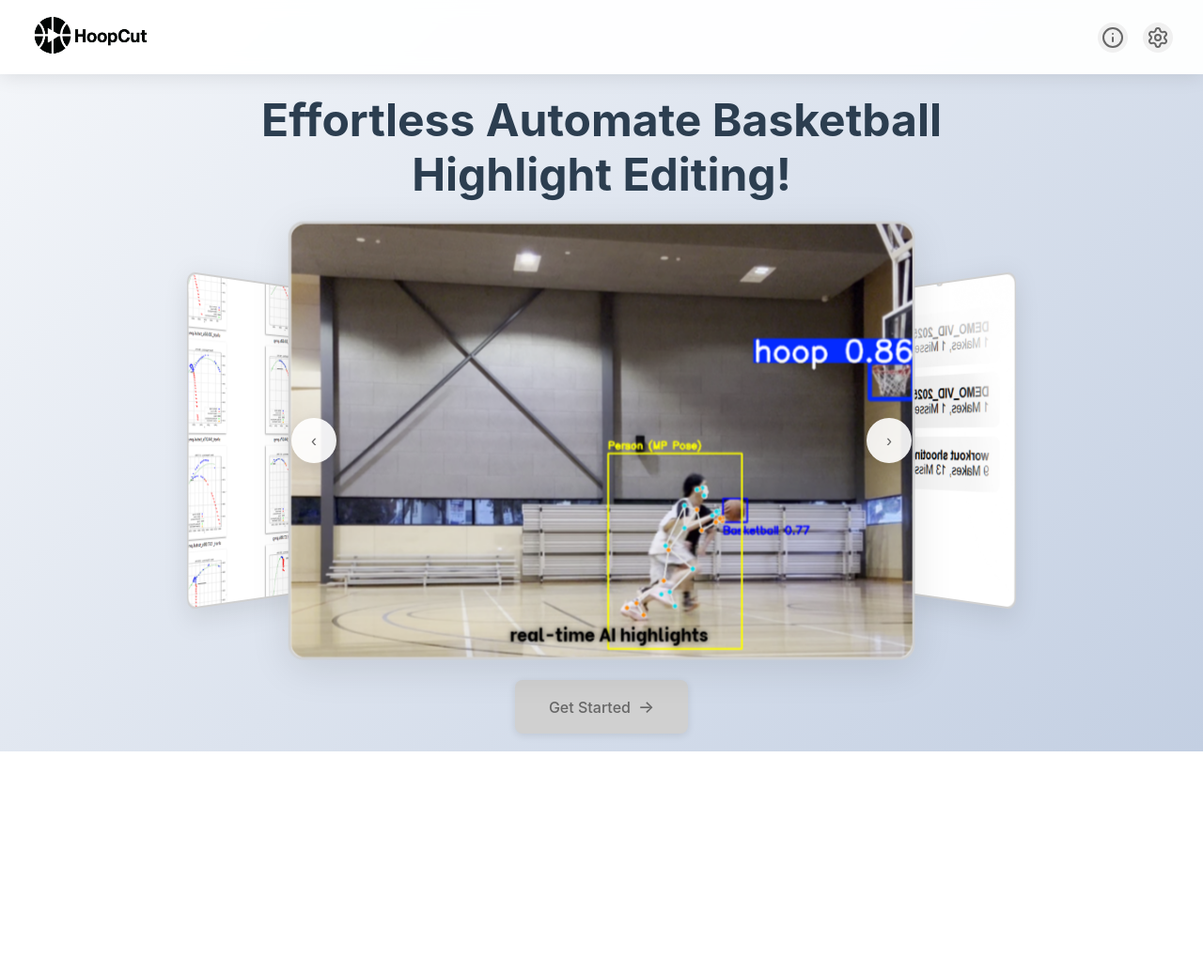
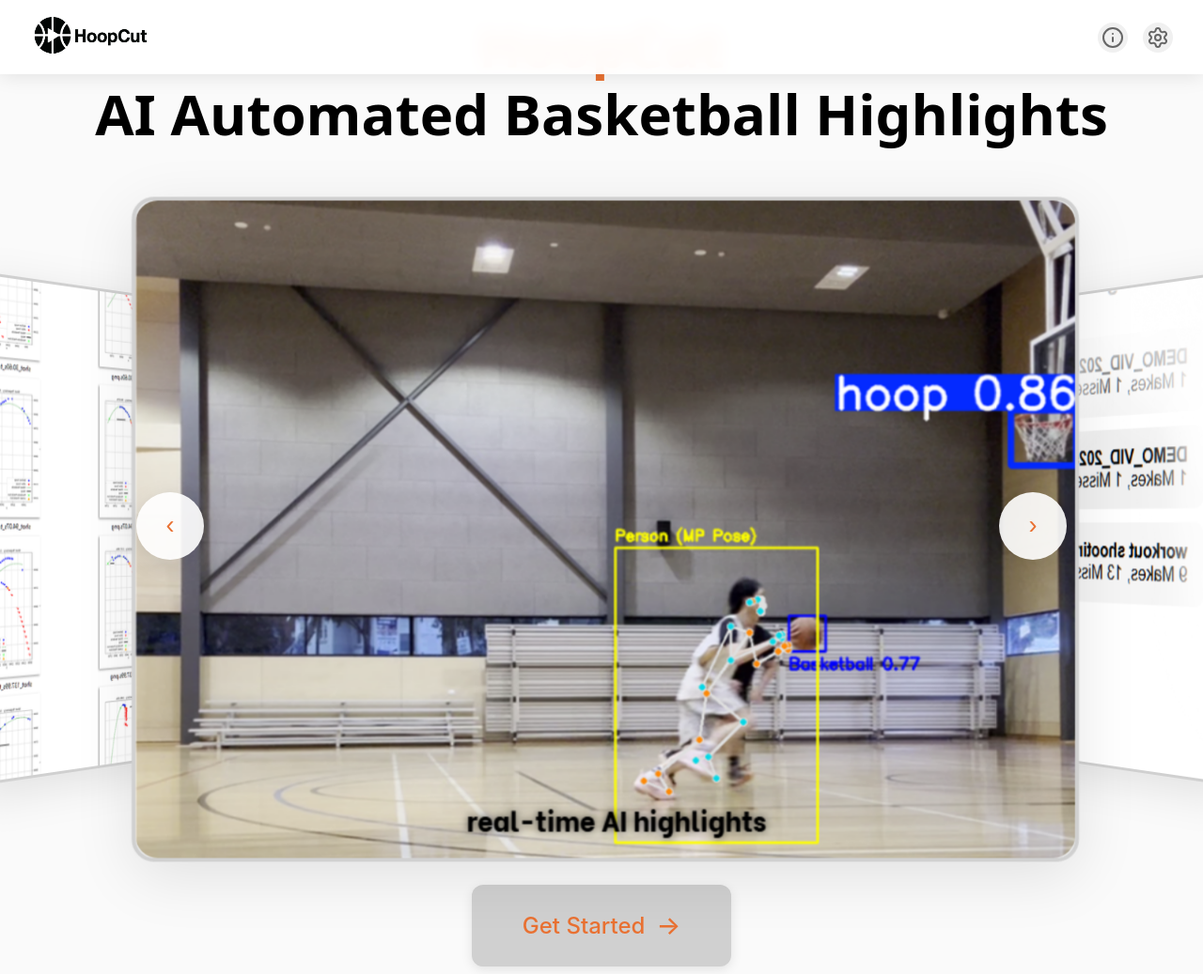
Before and after one commit to ericbh22/HoopCut_FH, a Flask app: page / in a window 1280 px wide. Shown: the whole page at 94% size. Before the commit the page ends 800 px from the top, so only its background shows below. Run offline with Flask 3, Linux system fonts and the light colour scheme.

Commit message:
updated editing logic + updated UI

```diff
--- a/main/app.py
+++ b/main/app.py
@@ -211,6 +211,7 @@ def download_all_plots(project):
             plot_path = os.path.join(project_folder,filename)
             zipf.write(plot_path,arcname = filename)
     return send_file(zip_path,as_attachment=True)
+
 
 @app.route('/delete_project', methods=['POST'])
 def delete_project():
--- a/main/static/css/homepage.css
+++ b/main/static/css/homepage.css
@@ -1,12 +1,6 @@
- *{
-            margin: 0;
-            padding: 0;
-            box-sizing: border-box;
-        }
-
 body {
             font-family: -apple-system, BlinkMacSystemFont, 'Segoe UI', Roboto, Arial, sans-serif;
-            background: linear-gradient(135deg, #f5f7fa 0%, #c3cfe2 100%);
+            background-color: #fafafa;
             min-height: 100vh;
             overflow-x: hidden;
         }
@@ -30,6 +24,10 @@
             display: flex;
             align-items: center;
             gap: 12px;
+        }
+        .tagline:first-child {
+            color: #e97132;
+            margin-bottom: 0;
         }
 
         .logo {
@@ -88,29 +86,41 @@
             flex-direction: column;
             justify-content: center;
             align-items: center;
-            max-width: 1200px;
+            max-width: 1800px;
             margin: 0 auto;
-            padding: 0 20px;
+            padding: 0 30px;
         }
 
         .tagline {
-            font-size: clamp(32px, 5vw, 48px);
+            font-size: clamp(48px, 7.5vw, 60px);
             font-weight: 700;
             color: #2c3e50;
-            margin-bottom: 80px;
-            max-width: 800px;
+            margin-bottom: 65px;
+            max-width: 1200px;
             line-height: 1.2;
+            transform: translateY(-75px);
+            color: #000;
+            font-family: "Mona Sans", ui-sans-serif, system-ui, -apple-system,
+                       "Segoe UI", Roboto, Arial, sans-serif;
+                       margin-block-start: 0;
         }
+        .spacer {
+            display: flex;
+            flex-direction: column;
+            align-items: center;
+            gap: 0px;
+        }
+
 
         .carousel-container {
             position: relative;
-            perspective: 1400px;
-            margin-bottom: 80px;
+            perspective: 2100px;
+            margin-bottom: 120px;
         }
 
         .carousel {
-            width: clamp(350px, 50vw, 500px);
-            height: clamp(245px, 35vw, 350px);
+            width: clamp(525px, 75vw, 750px);
+            height: clamp(368px, 52.5vw, 525px);
             position: relative;
             transform-style: preserve-3d;
             transition: transform 0.8s cubic-bezier(0.4, 0.0, 0.2, 1);
@@ -121,40 +131,40 @@
             width: 100%;
             height: 100%;
             background: #e8e8e8;
-            border: 2px solid #d0d0d0;
-            border-radius: 12px;
+            border: 3px solid #d0d0d0;
+            border-radius: 18px;
             display: flex;
             align-items: center;
             justify-content: center;
-            font-size: clamp(32px, 6vw, 48px);
+            font-size: clamp(48px, 9vw, 72px);
             font-weight: 300;
             color: #7a7a7a;
-            box-shadow: 0 8px 32px rgba(0, 0, 0, 0.1);
+            box-shadow: 0 12px 48px rgba(0, 0, 0, 0.1);
             transition: all 0.3s ease;
         }
 
         .carousel-item.active {
-            box-shadow: 0 16px 48px rgba(0, 0, 0, 0.15);
+            box-shadow: 0 24px 72px rgba(0, 0, 0, 0.15);
         }
 
         .item-a {
-            transform: rotateY(0deg) translateZ(clamp(245px, 35vw, 350px));
+            transform: rotateY(0deg) translateZ(clamp(368px, 52.5vw, 525px));
         }
 
         .item-b {
-            transform: rotateY(120deg) translateZ(clamp(245px, 35vw, 350px));
+            transform: rotateY(120deg) translateZ(clamp(368px, 52.5vw, 525px));
         }
 
         .item-f {
-            transform: rotateY(240deg) translateZ(clamp(245px, 35vw, 350px));
+            transform: rotateY(240deg) translateZ(clamp(368px, 52.5vw, 525px));
         }
 
         .nav-button {
             position: absolute;
             top: 50%;
             transform: translateY(-50%);
-            width: 48px;
-            height: 48px;
+            width: 72px;
+            height: 72px;
             background: rgba(255, 255, 255, 0.9);
             border: none;
             border-radius: 50%;
@@ -162,17 +172,18 @@
             display: flex;
             align-items: center;
             justify-content: center;
-            font-size: 18px;
-            color: #666;
-            box-shadow: 0 4px 16px rgba(0, 0, 0, 0.1);
+            font-size: 27px;
+            color: #e97132;
+            box-shadow: 0 6px 24px rgba(0, 0, 0, 0.1);
             transition: all 0.3s ease;
             z-index: 10;
+
         }
 
         .nav-button:hover {
             background: white;
             color: #333;
-            box-shadow: 0 6px 24px rgba(0, 0, 0, 0.15);
+            box-shadow: 0 9px 36px rgba(0, 0, 0, 0.15);
             transform: translateY(-50%) scale(1.05);
         }
 
@@ -181,11 +192,11 @@
         }
 
         .nav-prev {
-            left: -80px;
+            left: -120px;
         }
 
         .nav-next {
-            right: -80px;
+            right: -120px;
         }
 
         .nav-prev::before {
@@ -198,25 +209,25 @@
 
         .cta-button {
             background: #d0d0d0;
-            color: #666;
+            color: #e97132;
             border: none;
-            padding: 18px 36px;
-            border-radius: 8px;
-            font-size: 16px;
+            padding: 27px 54px;
+            border-radius: 12px;
+            font-size: 24px;
             font-weight: 500;
             cursor: pointer;
             transition: all 0.3s ease;
-            box-shadow: 0 2px 8px rgba(0, 0, 0, 0.1);
+            box-shadow: 0 3px 12px rgba(0, 0, 0, 0.1);
             display: flex;
             align-items: center;
-            gap: 8px;
+            gap: 12px;
             text-decoration: none;
         }
 
         .cta-button:hover {
             background: #c0c0c0;
-            box-shadow: 0 4px 16px rgba(0, 0, 0, 0.15);
-            transform: translateY(-2px);
+            box-shadow: 0 6px 24px rgba(0, 0, 0, 0.15);
+            transform: translateY(-3px);
         }
 
         .cta-button:active {
@@ -225,7 +236,7 @@
 
         .cta-button::after {
             content: '→';
-            font-size: 18px;
+            font-size: 27px;
         }
 
         @media (max-width: 768px) {
@@ -377,14 +398,49 @@
             background-color: #34c759;
         }
         input:checked + .slider::before {
-            transform: translateX(24px);
+            transform: translateX(36px);
         }
 
         .carousel-item img {
             width: 100%;
             height: 100%;
-  object-fit: cover;    /* use 'contain' if you don't want any cropping */
+            object-fit: cover;
             display: block;
-  border-radius: inherit; /* keeps the slide’s rounded corners */
-  pointer-events: none;   /* optional: avoids accidental drags */
+            border-radius: inherit;
+            pointer-events: none;
         }
+
+         .setting-item {
+            display: flex;
+            align-items: center;
+            justify-content: space-between;
+            padding: 12px 0;
+            border-bottom: 1px solid #eee;
+        }
+        .setting-item-2 {
+            display: flex;
+            align-items: center;
+            justify-content: center;
+            padding: 12px 0;
+            border-bottom: 1px solid #eee;
+        }
+.delete-all-btn {
+  background: #ff6b6b;
+  color: white;
+  border: none;
+  border-radius: 6px;
+  padding: 8px 14px;
+  font-size: 14px;
+  font-weight: bold;
+  cursor: pointer;
+  transition: background 0.3s ease;
+  opacity: 1 !important;
+  transform: scale(1) !important;
+  display: inline-flex;
+  align-items: center;
+  gap: 6px;
+}
+
+.delete-all-btn:hover {
+  background: #e63946;
+}
--- a/main/static/js/home.js
+++ b/main/static/js/home.js
@@ -47,13 +47,19 @@ document.addEventListener('DOMContentLoaded', function() {
 
 // Settings popup functionality
 function toggleSettingsPopup() {
-    console.log("entering");
     const overlay = document.getElementById('overlay');
     const popup = document.getElementById("settingsPopup");
 
     if (overlay) overlay.classList.toggle('hidden');
     if (popup) popup.classList.toggle('hidden');
 }
+function toggleInfoPopup() {
+            const overlay = document.getElementById('overlay2');
+            const popup = document.getElementById('infoPopup');
+
+            overlay.classList.toggle('hidden');
+            popup.classList.toggle('hidden');
+        }
 
 // Load settings from server
 async function loadSettings() {
--- a/main/static/js/project.js
+++ b/main/static/js/project.js
@@ -62,7 +62,13 @@ function updateLabel(filename, newLabel, project) {
   });
 }
 
+function toggleInfoPopup() {
+            const overlay = document.getElementById('overlay2');
+            const popup = document.getElementById('infoPopup');
 
+            overlay.classList.toggle('hidden');
+            popup.classList.toggle('hidden');
+        }
 function downloadClip(filename, project) {
   const url = `/projects/${project}/clips/${filename}`;
   const a = document.createElement('a');
--- a/main/static/js/select_hoop.js
+++ b/main/static/js/select_hoop.js
@@ -40,7 +40,13 @@ let selectedPoints = [];
             // Update UI
             updateUI();
         });
+        function toggleInfoPopup() {
+            const overlay = document.getElementById('overlay');
+            const popup = document.getElementById('infoPopup');
 
+            overlay.classList.toggle('hidden');
+            popup.classList.toggle('hidden');
+        }
         function drawPoint(x, y, pointNumber) {
             const colors = ['#ff4d4f', '#1890ff', '#52c41a']; // modern red, blue, green
             const color = colors[pointNumber - 1];
--- a/main/templates/home.html
+++ b/main/templates/home.html
@@ -16,14 +16,17 @@
         </div>
         </div>
         <div class="navbar-right">
-            <div class="nav-icon" title="Info"><i data-lucide="info"></i></div>
+            <div class="nav-icon" title="Info" onclick="toggleInfoPopup()"><i data-lucide="info"></i></div>
             <div class="nav-icon" title="Settings" onclick="toggleSettingsPopup()"><i data-lucide="settings"></i></div>
     </nav>
 
 
     <main class="main-content">
         <section class="hero-section">
-            <h1 class="tagline">Effortless Automate Basketball Highlight Editing!</h1>
+            <div class="spacer">
+                <h1 class="tagline">HoopCut</h1>
+                <h1 class="tagline">AI Automated Basketball Highlights</h1>
+            </div>
 
             <div class="carousel-container">
                 <div class="carousel">
@@ -61,6 +64,28 @@
 
             <a href="{{ url_for('index') }}" class="cta-button">Get Started</a>
         </section>
+        <div id="overlay2" class="hidden" onclick="toggleInfoPopup()">
+            <div id="infoPopup" class="popup hidden">
+                <button class="close-btn" onclick="toggleInfoPopup()">×</button>
+                <h3>HoopCut Info</h3>
+                <div class="setting-item-2">
+                    <span><strong>Best Settings:</strong> Auto Hoop Detection</span>
+                </div>
+                <div class="setting-item-2">
+                    <span><strong>For more info:</strong> <a href="https://github.com/ericbh22/HoopCut_FH" target="_blank" style="color: #e97132;">GitHub</a></span>
+                </div>
+                <div class="setting-item-2">
+                    <span><strong>Coming Soon:</strong> Shot Type Analysis</span>
+                </div>
+                <div class="setting-item-2">
+                    <span><strong>Any Errors:</strong> Open an issue on GitHub</span>
+                </div>
+                <div class="setting-item-2">
+                    <span><strong>Maintained By:</strong> HoopCut Team</span>
+                </div>
+            </div>
+        </div>
+
         <div id="overlay" class="hidden" onclick="toggleSettingsPopup()"></div>
             <div id="settingsPopup" class="popup hidden">
                 <button class="close-btn" onclick="toggleSettingsPopup()">×</button>
@@ -79,7 +104,11 @@
                         <span class="slider"></span>
                     </label>
                 </div>
-
+                <div class="setting-item-2">
+                    <button class="delete-btn delete-all-btn" onclick="deleteAll(event)" title="Delete Project">
+                      <i data-lucide="trash"></i> Delete All Projects
+                    </button>
+                </div>
             </div>
     </main>
     <script src="../static/js/home.js"></script>
```
Also changed, not shown: other parts of main/static/css/homepage.css (+40 -30 lines), main/static/css/index.css (+9 -0 lines), main/static/css/project_detail.css (+18 -0 lines), main/static/js/index.js (+8 -0 lines), main/templates/index.html (+22 -1 lines), main/templates/project_detail.html (+22 -1 lines). Lines whose indentation alone changed are shown as unchanged.
